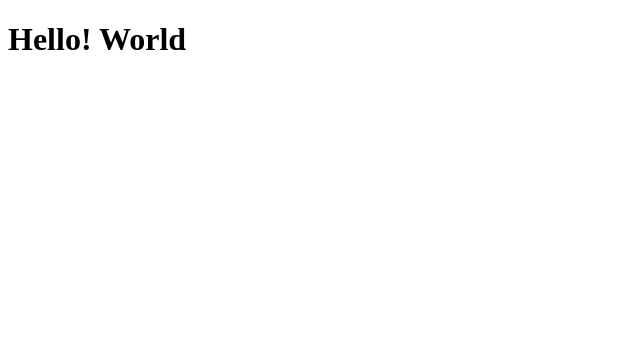
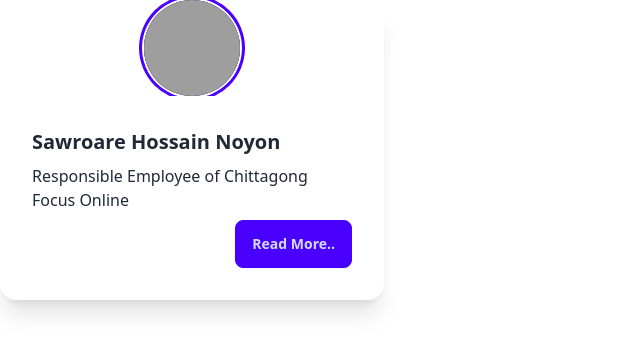
Before and after one commit to focusonlinectg/sawroare-hossain-noyon, a plain HTML site: page index.html in a window 1280 px wide. Shown: the whole page, without its empty margins (0-640 px from the left). Drawn offline with nearby package versions, Linux system fonts and the light colour scheme; grey boxes are pictures that could not be loaded.

Commit message:
card added

```diff
--- a/index.html
+++ b/index.html
@@ -1,11 +1,29 @@
 <!DOCTYPE html>
-<html lang="en">
+<html lang="en" data-theme="light">
 <head>
     <meta charset="UTF-8">
     <meta name="viewport" content="width=device-width, initial-scale=1.0">
-    <title>Hello! world</title>
+    <title>Chittagong Focus Online</title>
+    <link rel="shortcut icon" href="/images/Asset 1-100.jpg" type="image/x-icon">
+    <link href="https://cdn.jsdelivr.net/npm/daisyui@4.12.19/dist/full.min.css" rel="stylesheet" type="text/css" />
+<script src="https://cdn.tailwindcss.com"></script>
 </head>
 <body>
-    <h1>Hello! World</h1>
+    <div class="card bg-base-100 w-96 shadow-xl">
+        <figure>
+            <div class="avatar">
+                <div class="ring-primary ring-offset-base-100 w-24 rounded-full ring ring-offset-2">
+                  <img src="images/sawroare.png"class="w-96 bg-black" />
+                </div>
+              </div>
+        </figure>
+        <div class="card-body">
+          <h2 class="card-title">Sawroare Hossain Noyon</h2>
+          <p>Responsible Employee of Chittagong Focus Online</p>
+          <div class="card-actions justify-end">
+            <button class="btn btn-primary">Read More..</button>
+          </div>
+        </div>
+      </div>
 </body>
 </html>
--- /dev/null
+++ b/tailwind.config.js
@@ -0,0 +1,8 @@
+/** @type {import('tailwindcss').Config} */
+module.exports = {
+    content: ["./src/**/*.{html,js}"],
+    theme: {
+      extend: {},
+    },
+    plugins: [],
+  }
```
Also changed, not shown: images/Asset 1-100.jpg (added), 1 other file.
